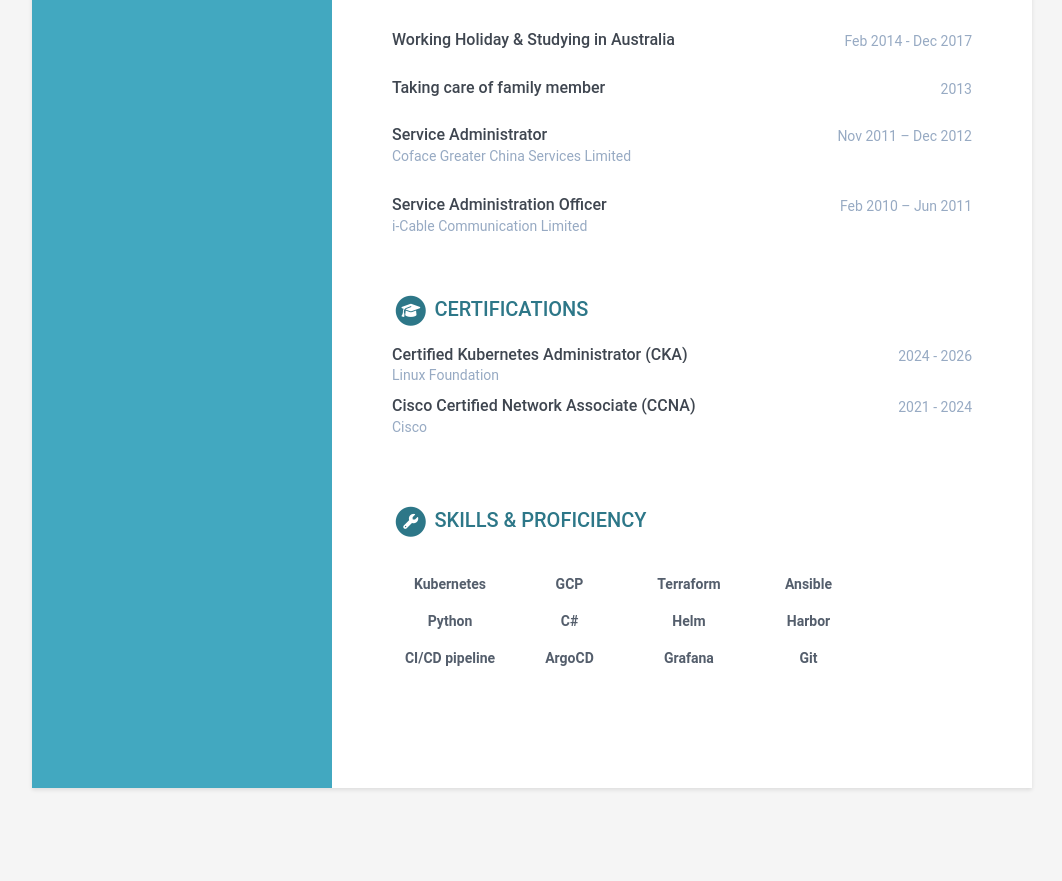
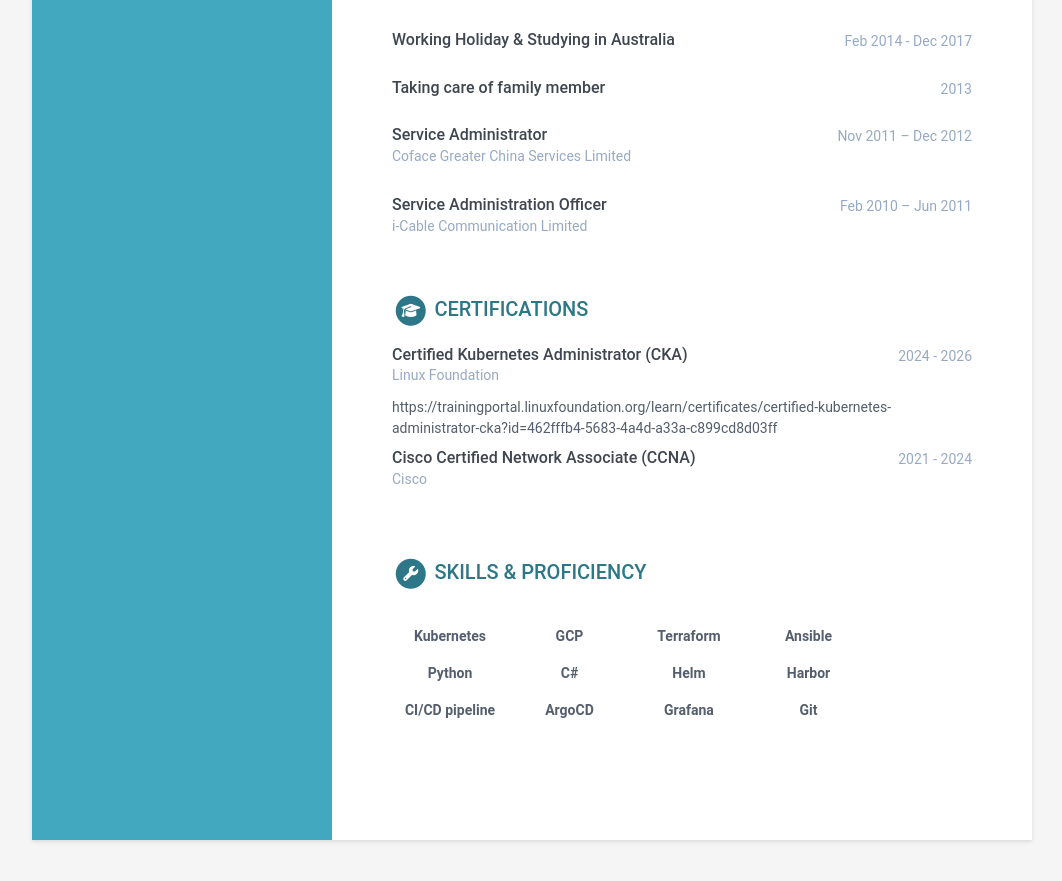
Before and after one commit to Ovvio2311/online-resume, a Jekyll site: the page built from index.html, in a window 1280 px wide and 900 px high, scrolled down 1406 px. Shown: the top 881 px of the window, without its empty margins (108-1170 px from the left). Built offline with Jekyll 4.4.1, drawn with Linux system fonts in a browser that asks for light colours; before the commit the page ends 2254 px from its top, so only the background shows below that; part of the change alters nothing that is shown; some of the changed text lies outside the part shown.

Commit message:
Update data.yml

```diff
--- a/_data/data.yml
+++ b/_data/data.yml
@@ -15,7 +15,7 @@ sidebar:
     # Sidebar links
     email: jackieli523@yahoo.com.hk
     phone: 852 9185 9551
-    timezone: Asia/HongKong # Enter your timezone, e.g., America/Havana, Africa/Casablanca, America/North_Dakota/Center
+    timezone: Asia/Hong_Kong # Enter your timezone, e.g., America/Havana, Africa/Casablanca, America/North_Dakota/Center
     citizenship:
     website: # Include the full website URL, including "http://" or "https://".
     linkedin:
@@ -145,7 +145,7 @@ certifications:
           credentialid:
           credentialurl:
           credentialname:
-          details:
+          details: https://trainingportal.linuxfoundation.org/learn/certificates/certified-kubernetes-administrator-cka?id=462fffb4-5683-4a4d-a33a-c899cd8d03ff
         - name: Cisco Certified Network Associate (CCNA)
           start: 2021
           end: 2024
```
